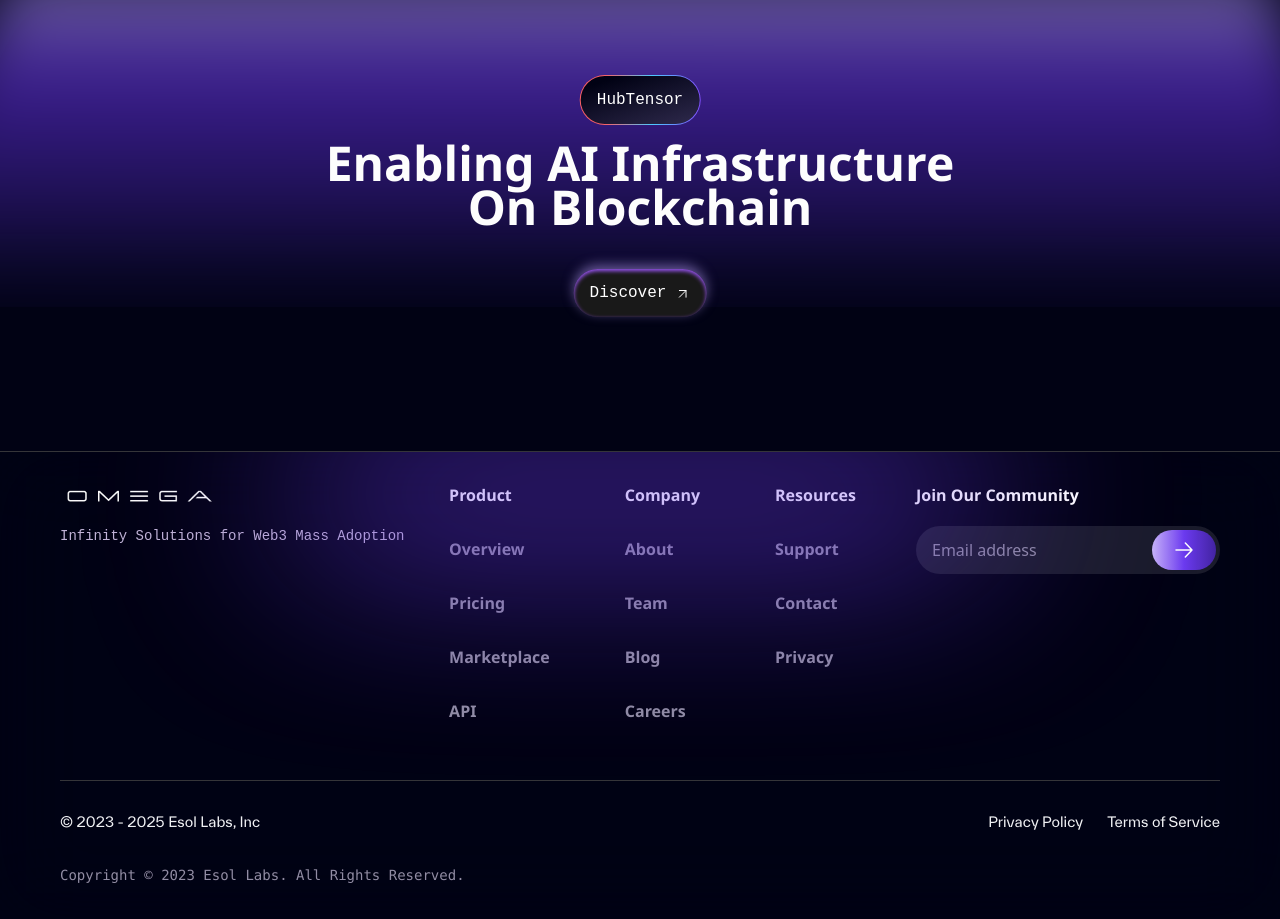
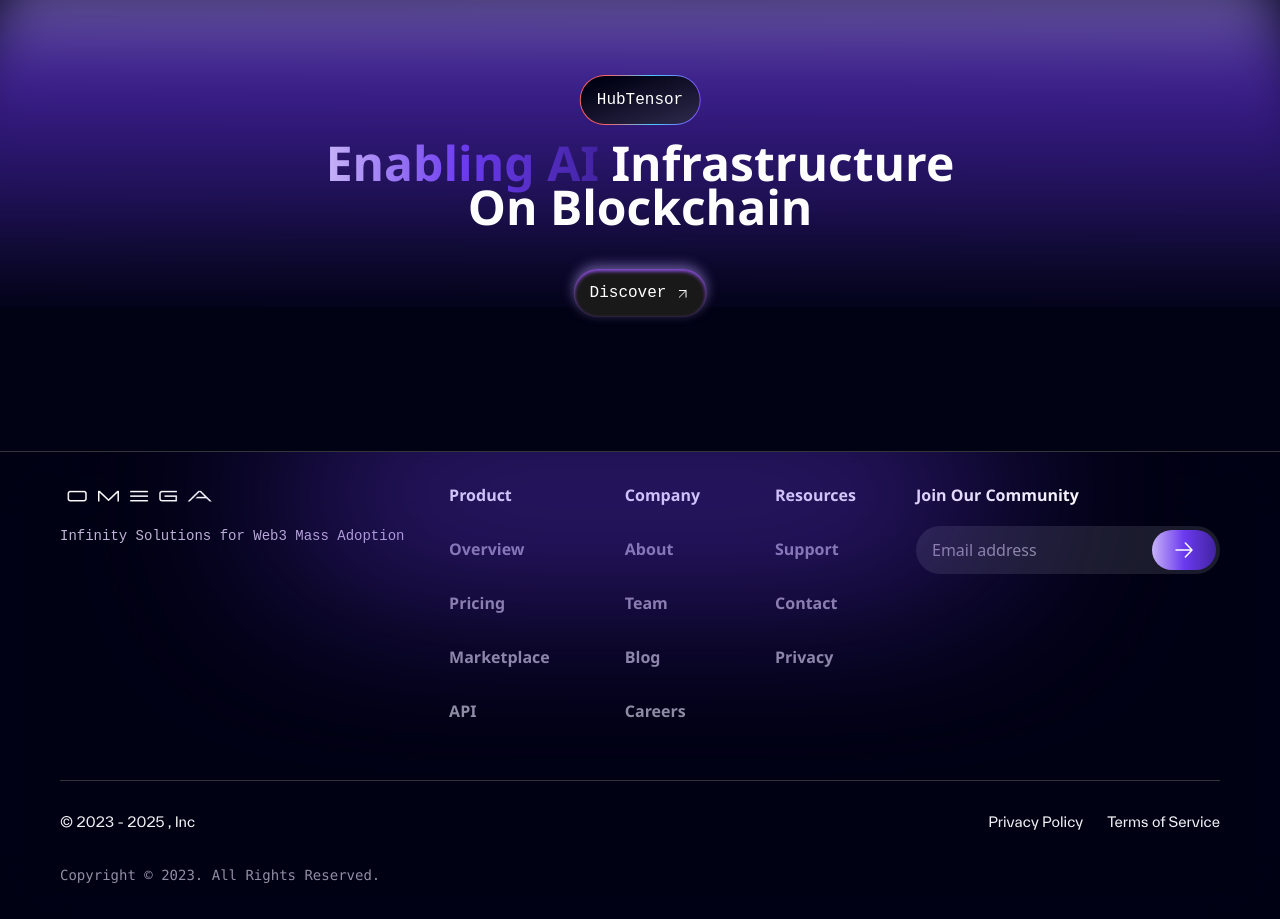
Before and after one commit to Make-Money-JVLR/HubTensor, a Next.js app: page / in a window 1280 px wide. Shown: the part 5980-6899 px from the top of the page. Built offline with nearby package versions, Linux system fonts and the light colour scheme; a web font is replaced by a local one.

Commit message:
dev:add animation

```diff
--- a/app/layout.tsx
+++ b/app/layout.tsx
@@ -4,8 +4,15 @@
 import Footer from "@/components/footer";
 
 export const metadata: Metadata = {
-  title: "Create Next App",
+  title: "HubTensor",
   description: "Generated by create next app",
+  openGraph: {
+    title: "HubTensor",
+    description: ``,
+    siteName: "",
+    // url: new URL(`${process?.env?.REACT_APP_HOST}`),
+  },
+
 };
 
 export default function RootLayout({
--- a/components/footer/index.tsx
+++ b/components/footer/index.tsx
@@ -115,14 +115,14 @@
         <div className='flex flex-col gap-[32px] w-full'>
           <div className='w-full h-[1px] bg-[#353539]'></div>
           <div className='flex md:flex-row flex-col md:items-center justify-between md:gap-0 gap-4'>
-            <span className='text-[#EFF1F4] text-[14px] leading-[18.2px] font-twk'>© 2023 - 2025 Esol Labs, Inc</span>
+            <span className='text-[#EFF1F4] text-[14px] leading-[18.2px] font-twk'>© 2023 - 2025 , Inc</span>
             <div className='flex items-center gap-6 text-[#EFF1F4] text-[14px] leading-[18.2px] font-twk'>
               <span>Privacy Policy</span>
               <span>Terms of Service</span>
             </div>
           </div>
           <div className='text-[#918DA4] font-mono text-[14px] leading-[24px]'>
-            Copyright © 2023 Esol Labs. All Rights Reserved.
+            Copyright © 2023. All Rights Reserved.
           </div>
         </div>
       </div>
--- a/components/tokenomic/index.tsx
+++ b/components/tokenomic/index.tsx
@@ -72,8 +72,7 @@
                   <span className="font-jetbrains text-white">HubTensor</span>
                 </div>
               </div>
-            <h1 className='font-segoe md:text-[48px] text-[32px] md:leading-[44px] leading-[40px] font-bold text-center text-[#FDFDFD]'>Enabling AI
-              Infrastructure<br />
+              <h1 className='font-segoe md:text-[48px] text-[32px] md:leading-[44px] leading-[40px] font-bold text-center text-[#FDFDFD]'><span className='title-text'>Enabling AI</span> Infrastructure<br />
                 On Blockchain</h1>
             </div>
             <button className="bg-[#191919] rounded-full hover:shadow-none transition-all duration-500 ease-in-out py-3 px-4 text-white font-jetbrains flex items-center gap-x-2 shadow-[0px_2px_4px_0px_#A158FF_inset,0px_-4px_12px_0px_rgba(190,_166,_255,_0.50)]">
```
Lines whose indentation alone changed are shown as unchanged.
